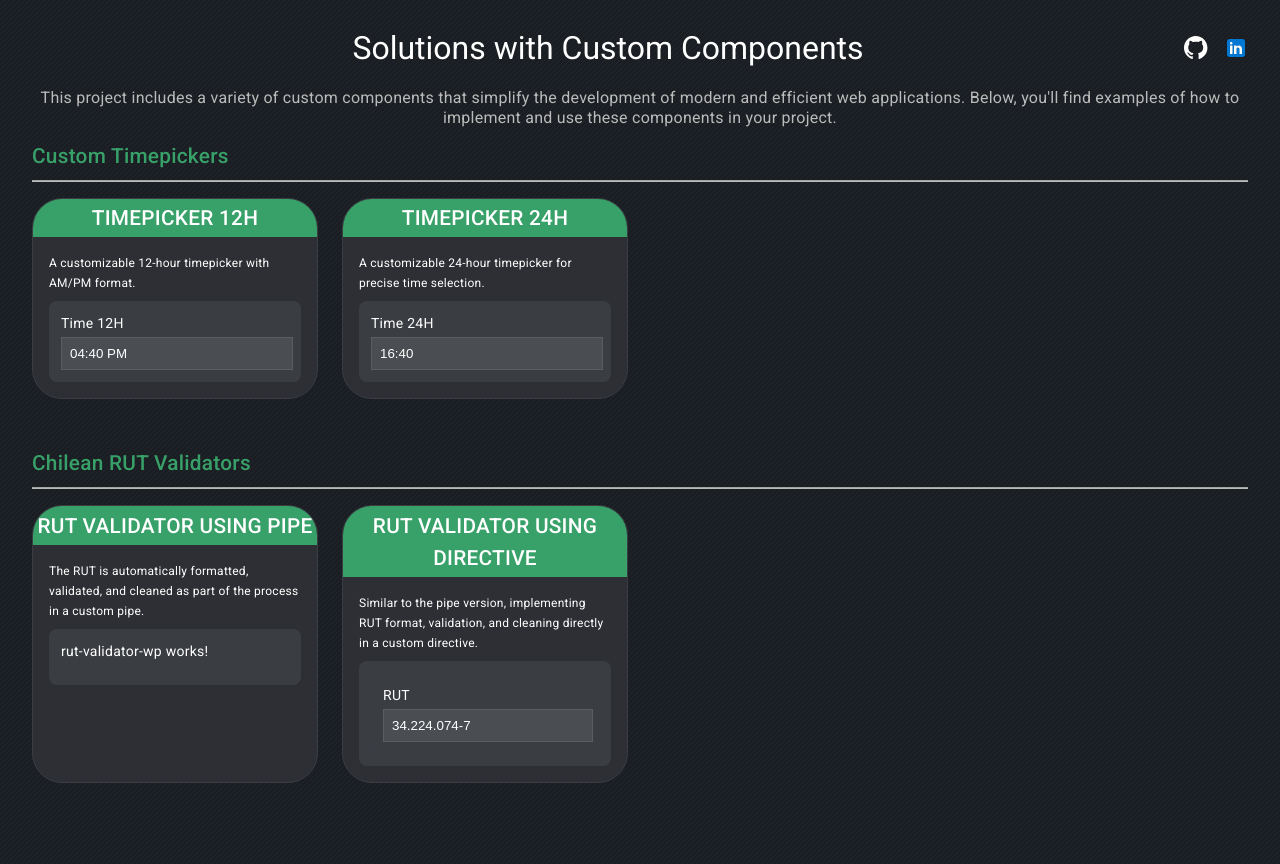
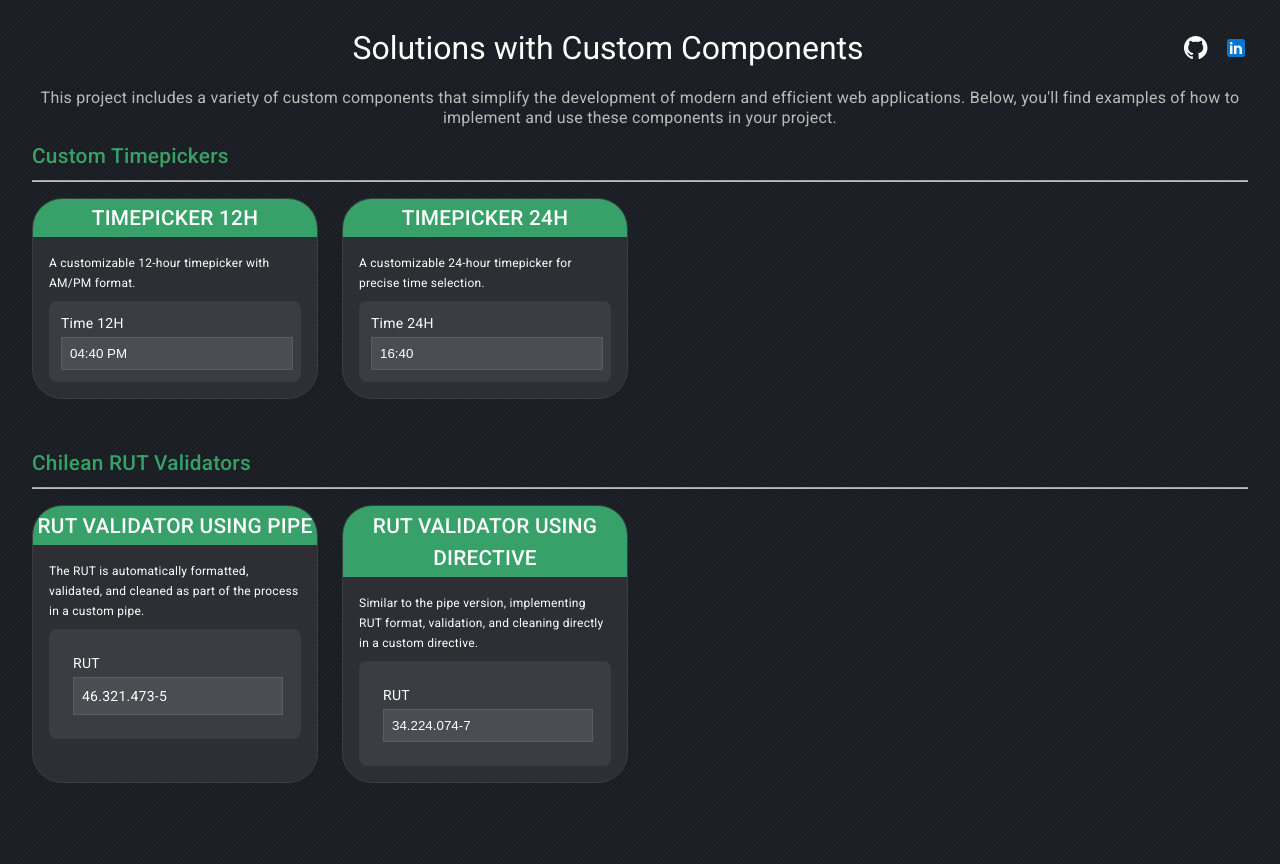
Before and after one commit to edgarbenitez92/custom-components-app, an Angular app: page / in a window 1280 px wide. Built offline with nearby package versions, Linux system fonts and the light colour scheme.

Commit message:
Chilean RUT validators - Input with Pipe
-. New RutPipe has been created
-. The transform function consume the rutFormat from utils/ValidateRut
-. RutValidatorWp has been modified to use the new rut pipe

```diff
--- a/src/app/components/rut-validator-wp/rut-validator-wp.component.html
+++ b/src/app/components/rut-validator-wp/rut-validator-wp.component.html
@@ -1 +1,6 @@
-<p>rut-validator-wp works!</p>
+<div class="input-container">
+  <label for="rut" class="label">RUT</label>
+  <div id="rut" class="input-rut">
+    {{ userRut | rut }}
+  </div>
+</div>
--- a/src/app/components/rut-validator-wp/rut-validator-wp.component.scss
+++ b/src/app/components/rut-validator-wp/rut-validator-wp.component.scss
@@ -0,0 +1,18 @@
+.input-container {
+  background-color: #3a3d42;
+  padding: 0.75rem;
+  border-radius: 0.5rem;
+
+  .label {
+    display: block;
+    margin-bottom: 0.25rem;
+  }
+
+  .input-rut {
+    background-color: #4a4d52;
+    color: white;
+    border: 1px solid #5a5d62;
+    width: 94%;
+    padding: 0.5rem;
+  }
+}
--- a/src/app/components/rut-validator-wp/rut-validator-wp.component.ts
+++ b/src/app/components/rut-validator-wp/rut-validator-wp.component.ts
@@ -1,13 +1,13 @@
 import { Component } from '@angular/core';
+import { RutPipe } from '../../shared/pipes/rut.pipe';
 
 @Component({
   selector: 'app-rut-validator-wp',
   standalone: true,
-  imports: [],
+  imports: [RutPipe],
   templateUrl: './rut-validator-wp.component.html',
   styleUrl: './rut-validator-wp.component.scss',
 })
 export class RutValidatorWpComponent {
-  rutWp: string = '463214735';
-  rutWd: string = '342240747';
+  userRut: string = '463214735';
 }
--- /dev/null
+++ b/src/app/shared/pipes/rut.pipe.ts
@@ -0,0 +1,12 @@
+import { Pipe, PipeTransform } from '@angular/core';
+import { rutFormat } from '../utils/ValidateRut';
+
+@Pipe({
+  name: 'rut',
+  standalone: true,
+})
+export class RutPipe implements PipeTransform {
+  transform(value: string): string {
+    return rutFormat(value);
+  }
+}
```
Also changed, not shown: 1 other file (tests, documents, lock files or other folders).
